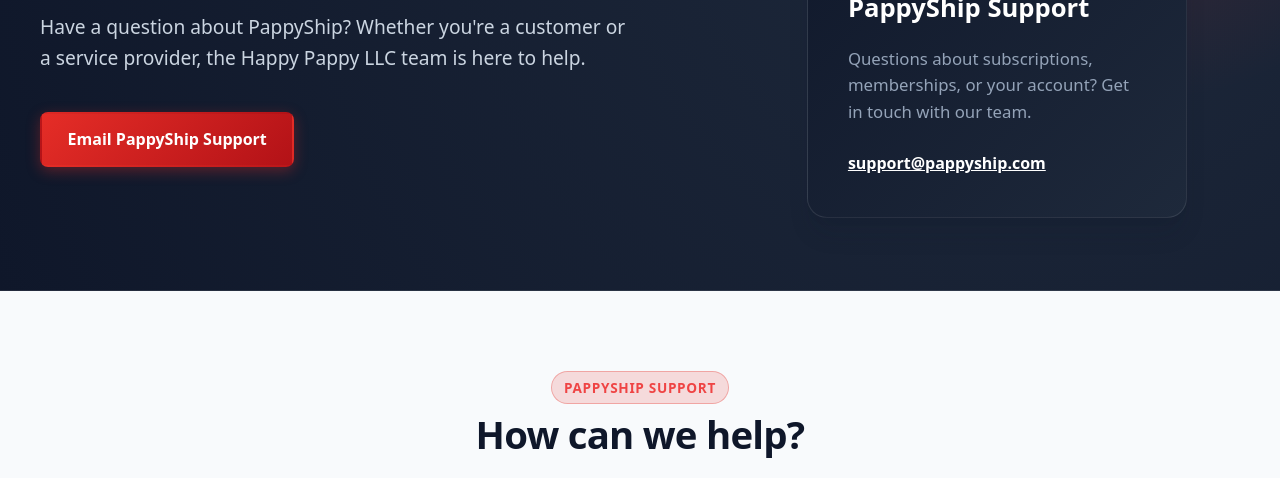
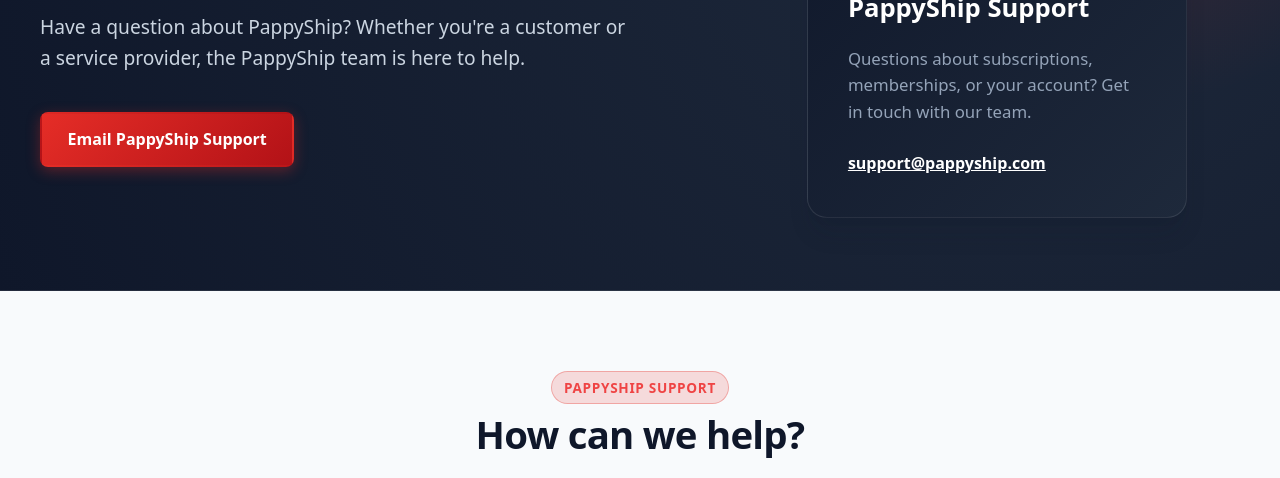
Before and after one commit to WaliHassanKhan/happypappyllc, a plain HTML site: page contact.html in a window 1280 px wide. Shown: the part 312-790 px from the top of the page. Drawn offline with Linux system fonts and the light colour scheme.

Commit message:
small fix

```diff
--- a/contact.html
+++ b/contact.html
@@ -49,7 +49,7 @@
           <h1 id="contact-heading" class="hero-title">We're here to <span class="highlight">help.</span></h1>
           <p class="hero-subtitle">
             Have a question about PappyShip? Whether you're a customer or a service provider,
-            the Happy Pappy LLC team is here to help.
+            the PappyShip team is here to help.
           </p>
           <div class="hero-actions">
             <a href="mailto:support@pappyship.com" class="btn btn-primary">Email PappyShip Support</a>
```
